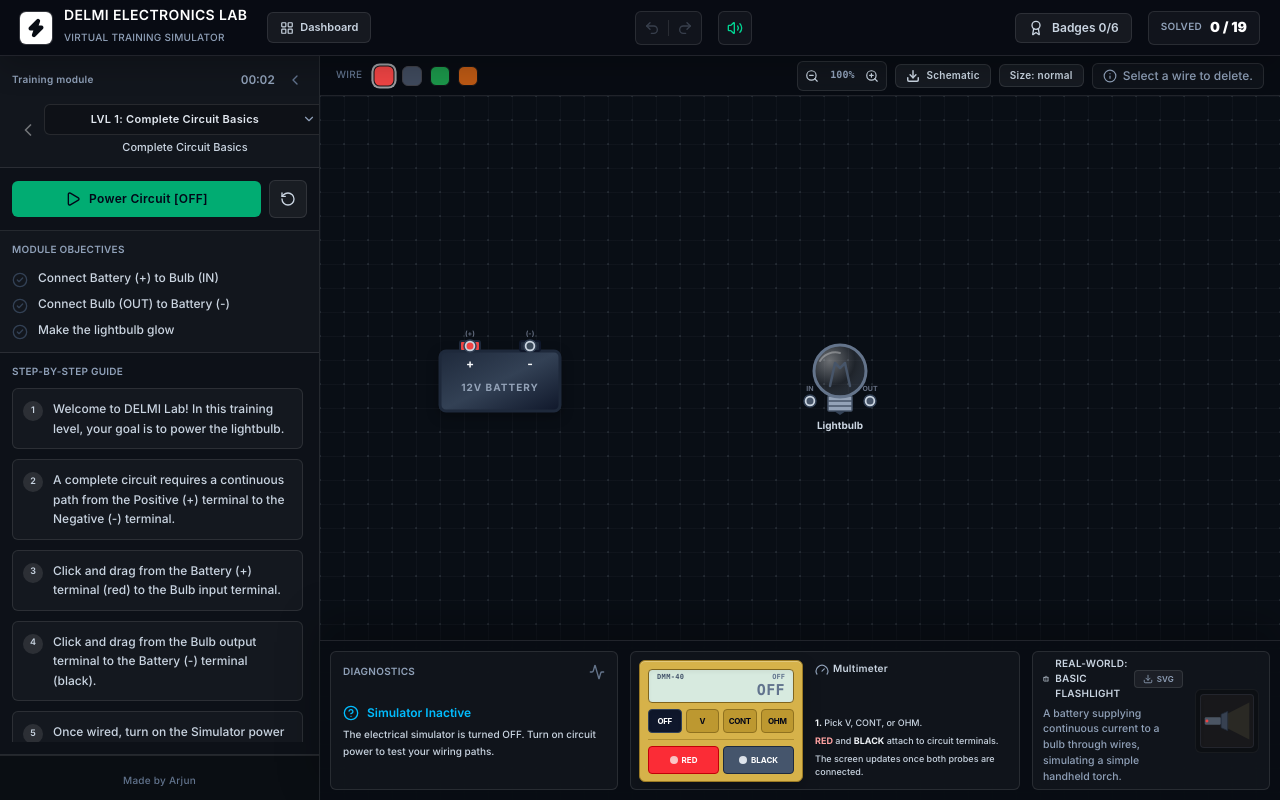
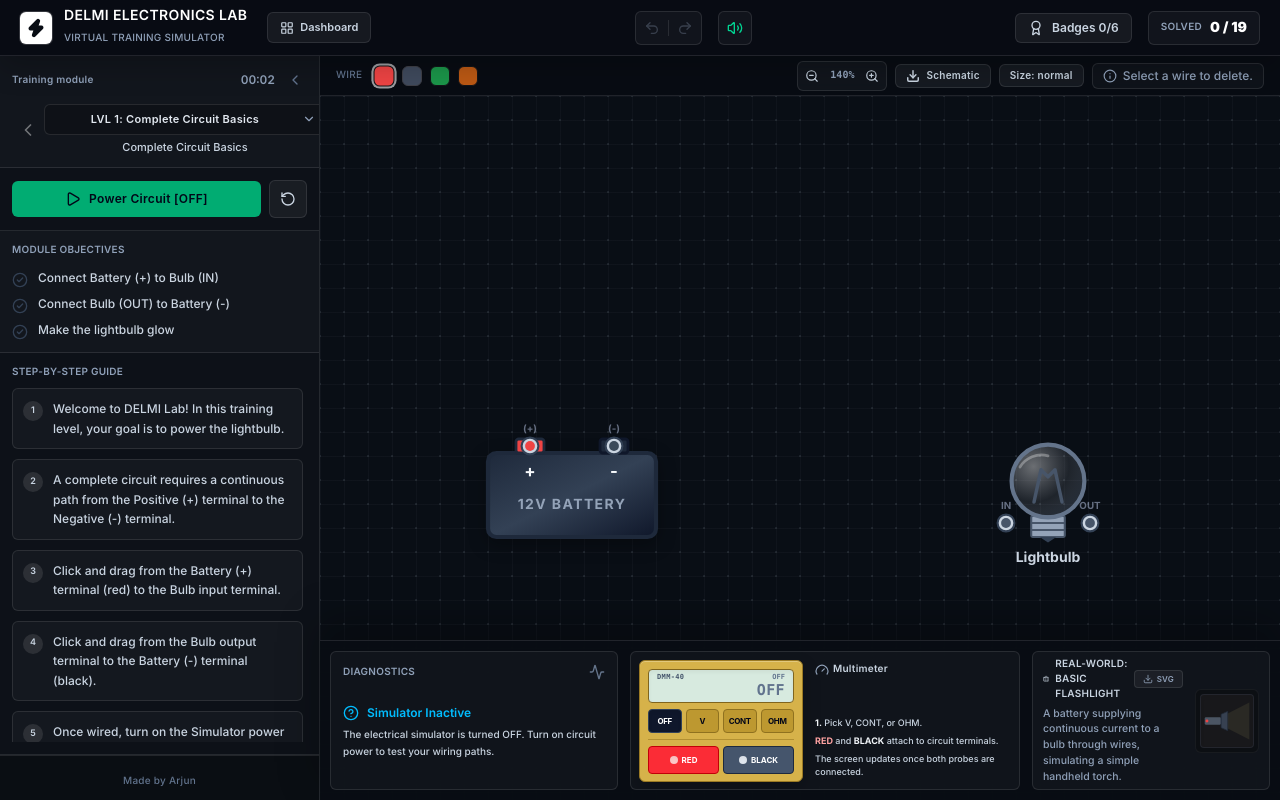
Before and after one commit to arjungautam1/NONC, a React (Vite) app: page / in a window 1280 px wide. Both pictures are taken after a click on the element 178 px from the left and 600 px from the top of the page. Built offline with nearby package versions, Linux system fonts and the light colour scheme.

Commit message:
feat: default zoom set to 140%

```diff
--- a/src/components/game/Workspace.tsx
+++ b/src/components/game/Workspace.tsx
@@ -23,7 +23,7 @@ export const Workspace: React.FC = () => {
   } = useGameStore();
 
   const [activeColor, setActiveColor] = useState<'red' | 'black' | 'green' | 'orange'>('red');
-  const [zoomScale, setZoomScale] = useState<number>(1.0);
+  const [zoomScale, setZoomScale] = useState<number>(1.4);
   const [draggedCompId, setDraggedCompId] = useState<string | null>(null);
   const [dragOffset, setDragOffset] = useState({ x: 0, y: 0 });
 
@@ -706,11 +706,11 @@ export const Workspace: React.FC = () => {
             >
               <ZoomIn className="w-3.5 h-3.5" />
             </button>
-            {zoomScale !== 1.0 && (
+            {zoomScale !== 1.4 && (
               <button
-                onClick={() => setZoomScale(1.0)}
+                onClick={() => setZoomScale(1.4)}
                 className="px-1.5 h-5 flex items-center justify-center text-[9px] font-semibold text-indigo-400 hover:text-indigo-300 hover:bg-indigo-500/10 rounded cursor-pointer transition-colors border-l border-white/10 ml-0.5"
-                title="Reset Zoom to 100%"
+                title="Reset Zoom to 140%"
               >
                 Reset
               </button>
```
